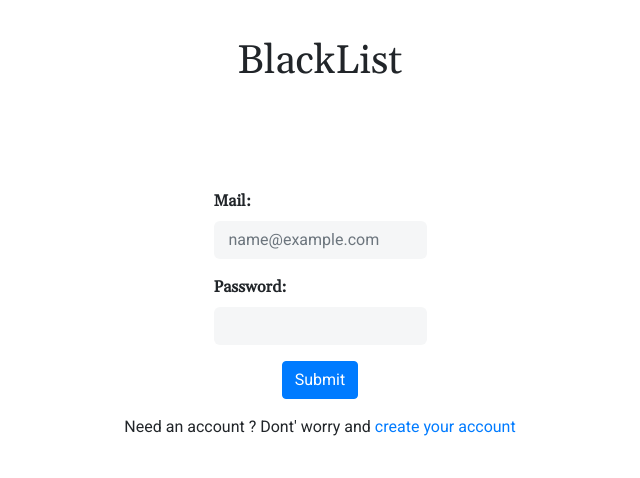
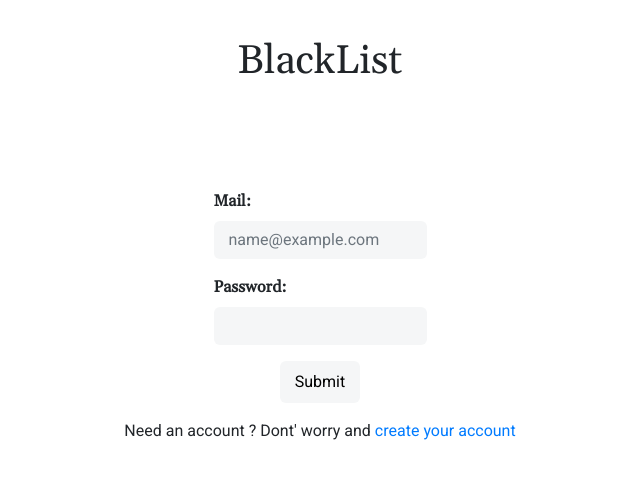
Before and after one commit to luctst/blacklist, a React (Create React App) app in the folder client/: page / in a window 1280 px wide. Shown: the top 478 px of the page, without its empty margins (320-960 px from the left). Built offline with nearby package versions, Linux system fonts and the light colour scheme.

Commit message:
Changed btn to in input

```diff
--- a/client/src/components/SpaceLog/SpaceLog.js
+++ b/client/src/components/SpaceLog/SpaceLog.js
@@ -16,7 +16,7 @@ function SpaceLog(props) {
           <input type="password" id="password" className="form-control" name="password" required />
         </div>
         <div className="'form--connection--button form-group">
-          <button className="btn btn-primary">Submit</button>
+          <input type="submit" value="Submit"></input>
         </div>
         <div className="redirection--link">
           {
```
